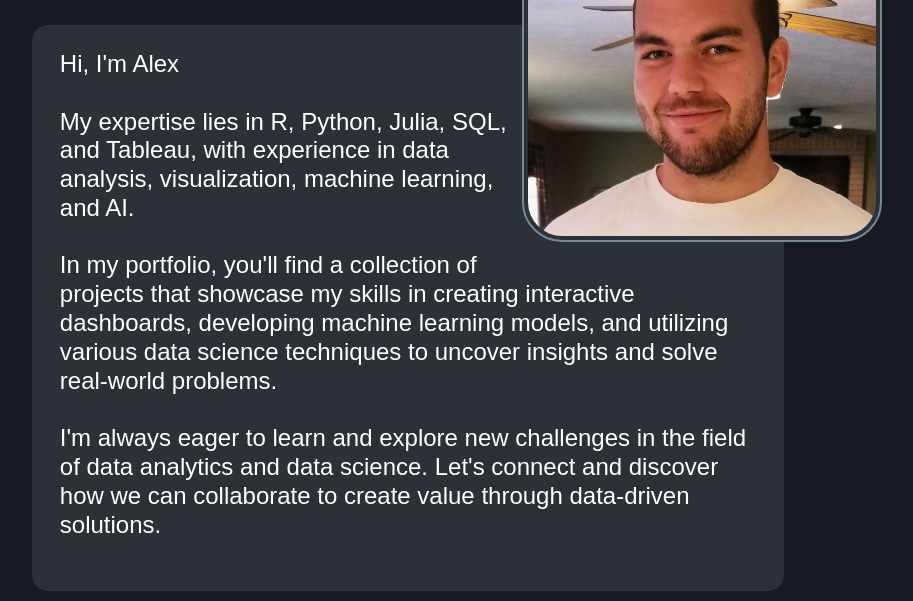
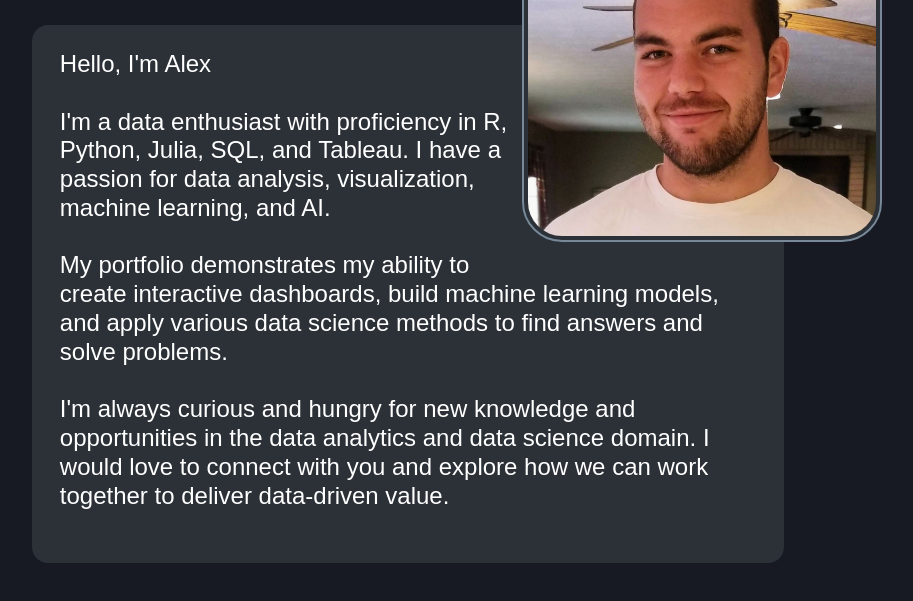
Before and after one commit to cluffa/portfolio, a plain HTML site: page index.html in a window 1280 px wide. Shown: the part 338-939 px from the top of the page, without its empty margins (183-1096 px from the left). After the commit the page ends 911 px from the top, so only its background shows below. Drawn offline with Linux system fonts and the light colour scheme.

Commit message:
Update index.html

```diff
--- a/index.html
+++ b/index.html
@@ -56,13 +56,13 @@
         </div>
         <div id="intro">
             <p>
-                Hi, I'm Alex
+                Hello, I'm Alex
                 <br><br>
-                My expertise lies in R, Python, Julia, SQL, and Tableau, with experience in data analysis, visualization, machine learning, and AI.
+                I'm a data enthusiast with proficiency in R, Python, Julia, SQL, and Tableau. I have a passion for data analysis, visualization, machine learning, and AI.
                 <br><br>
-                In my portfolio, you'll find a collection of projects that showcase my skills in creating interactive dashboards, developing machine learning models, and utilizing various data science techniques to uncover insights and solve real-world problems.
+                My portfolio demonstrates my ability to create interactive dashboards, build machine learning models, and apply various data science methods to find answers and solve problems.
                 <br><br>
-                I'm always eager to learn and explore new challenges in the field of data analytics and data science. Let's connect and discover how we can collaborate to create value through data-driven solutions.
+                I'm always curious and hungry for new knowledge and opportunities in the data analytics and data science domain. I would love to connect with you and explore how we can work together to deliver data-driven value.
             </p>
             <!-- <br>
             <a href="https://github.com/cluffa" class="githubstats">
```
